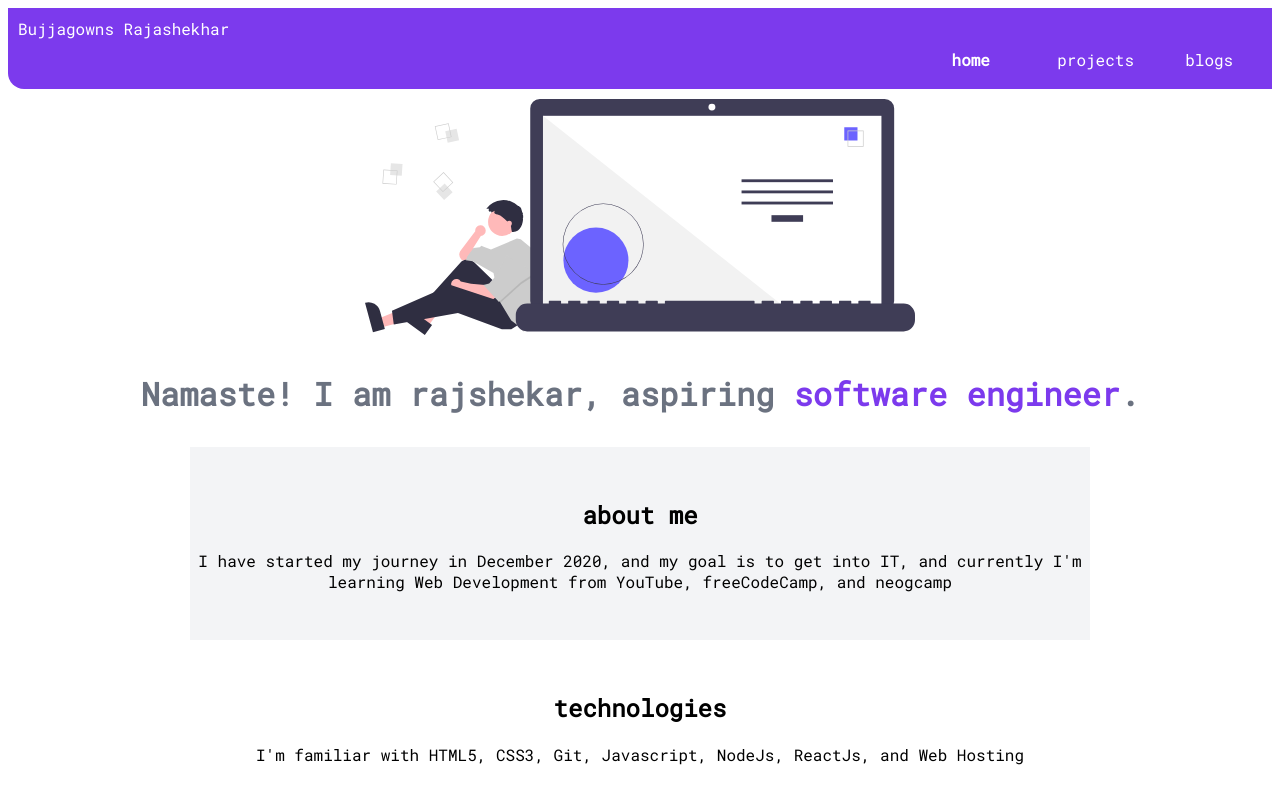
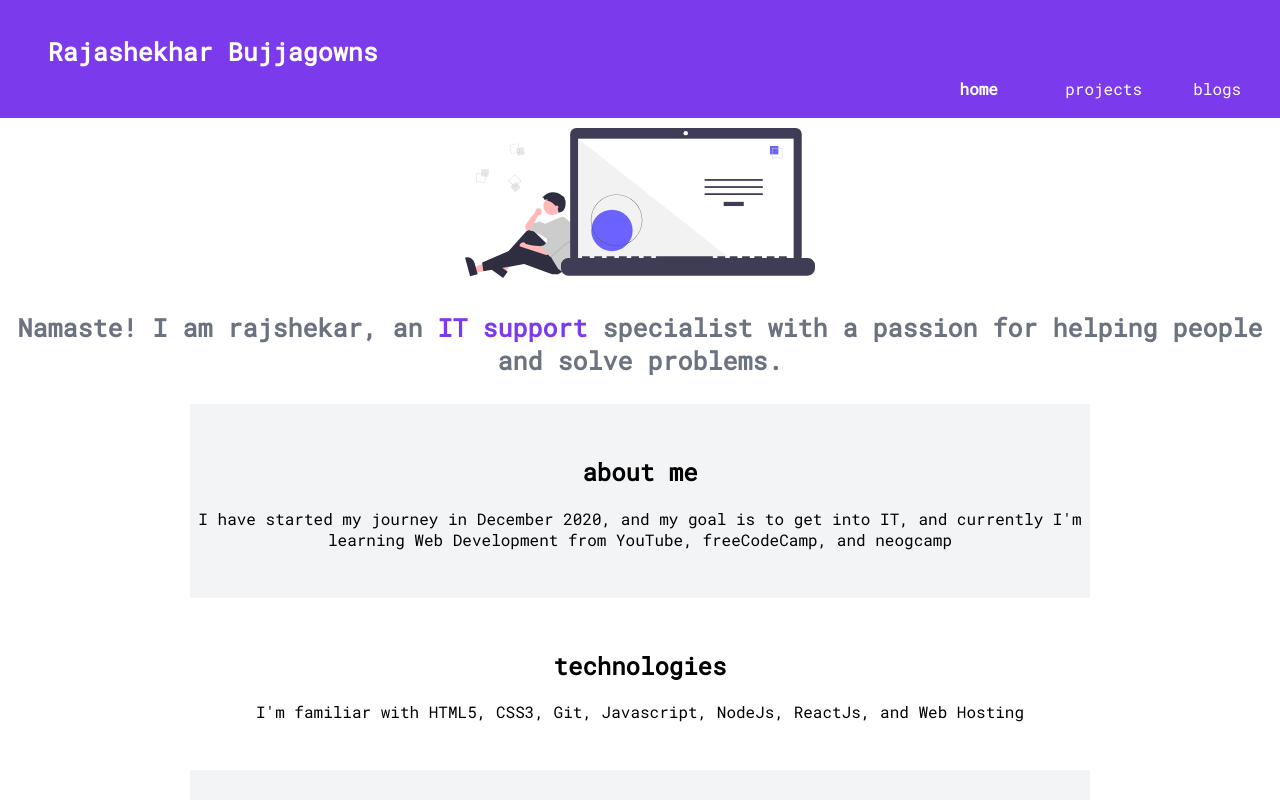
Before and after one commit to b-rajshekar/rajshekar-portfolio, a plain HTML site: page index.html in a window 1280 px wide. Shown: the top 800 px of the page. Drawn offline with Linux system fonts and the light colour scheme.

Commit message:
changes made to style and alignment

```diff
--- a/index.html
+++ b/index.html
@@ -11,7 +11,7 @@
 
    <nav class="navigation container">
     <div class="brand">
-        <div class="brand">Bujjagowns Rajashekhar</div>
+        <div class="nav-brand">Rajashekhar Bujjagowns</div>
         <ul class="list-non-bullet nav-pills">
             <li class="list-item-inline">
                 <a href="/" class="link active">home</a>
@@ -28,7 +28,7 @@
 
    <header class="container hero">
     <img class="hero-img" src="/images/hero.svg" alt="hero-image">
-    <h1 class="hero-heading">Namaste! I am rajshekar, aspiring <span class="heading-inverted"> software engineer</span>.</h1>
+    <h1 class="hero-heading">Namaste! I am rajshekar, an<span class="heading-inverted"> IT support</span> specialist with a passion for helping people and solve problems.</h1>
    </header>
 
    <section class="section ow container-center">
--- a/style.css
+++ b/style.css
@@ -8,14 +8,22 @@
 
 body {
     font-family: 'Roboto Mono', monospace;
+    font-weight: 400;
+    font-size: 16px;
+    margin: 0px
+}
+
+div {
+    display: block;
 }
 
 /* nav */
+
 .navigation {
     background-color: var(--primary);
     padding: 1rem 0rem;
     color: white;
-    border-bottom-left-radius: 1rem;
+    border-bottom-left-radius: 0rem;
 }
 
 .navigation ul {
@@ -29,6 +37,7 @@ body {
 }
 
 .navigation a {
+    line-height: 1.0;
     text-decoration: none;
     color: white;
 }
@@ -42,25 +51,38 @@ body {
     margin: 0.6rem 1rem;
   }
 
+  .nav-brand {
+    font-family: 'Roboto Mono', monospace;
+    font-weight: bold;
+    text-align: left;
+    font-size: 25px;
+    padding-top: 2%;
+    padding-left: 3%
+
+}
+
+
+
 /* header */
 .hero {
     padding: 2rem;
-    padding-top: 5rem;
+    /* padding-top: 5rem; */
     color: var(--dark-gray);
     display: block;
 }
 
 .hero .hero-img {
     max-width: 80%;
-    width: 550px;
+    width: 350px;
+    display: block;
     margin: auto;
-    display: block;
 }
 
 .hero .hero-heading {
+    color: var(--dark-gray);
     text-align: center;
+    font-size: 25px;
     padding-top: 1rem;
-    color: var(--dark-gray);
 }
 
 .hero .hero-heading .heading-inverted {
@@ -130,10 +152,12 @@ body {
 /* footer */
 .footer {
     background-color: var(--primary);
+    padding-bottom: 0.5rem;
+    text-align: center;
+    border-top-right-radius: 0rem;
+    border-top-left-radius: 0rem;
     color: white;
-    padding: 2rem 0rem;
-    border-top-right-radius: 1rem;
-    text-align: center;
+    margin: 0px;
 }
 
 .footer .link {
```
